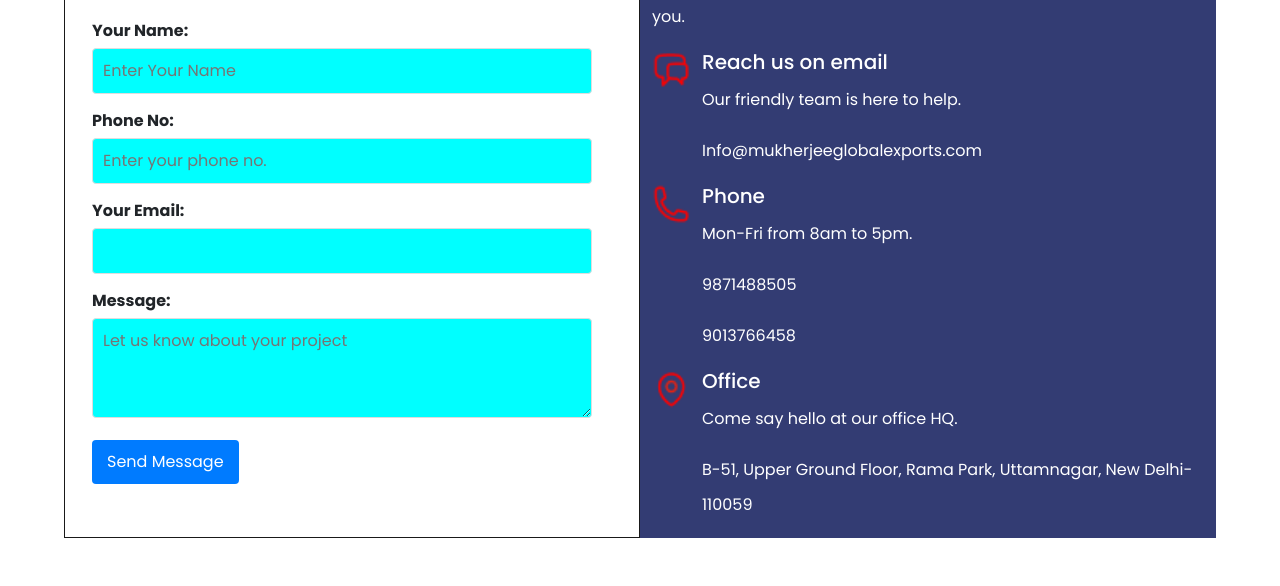
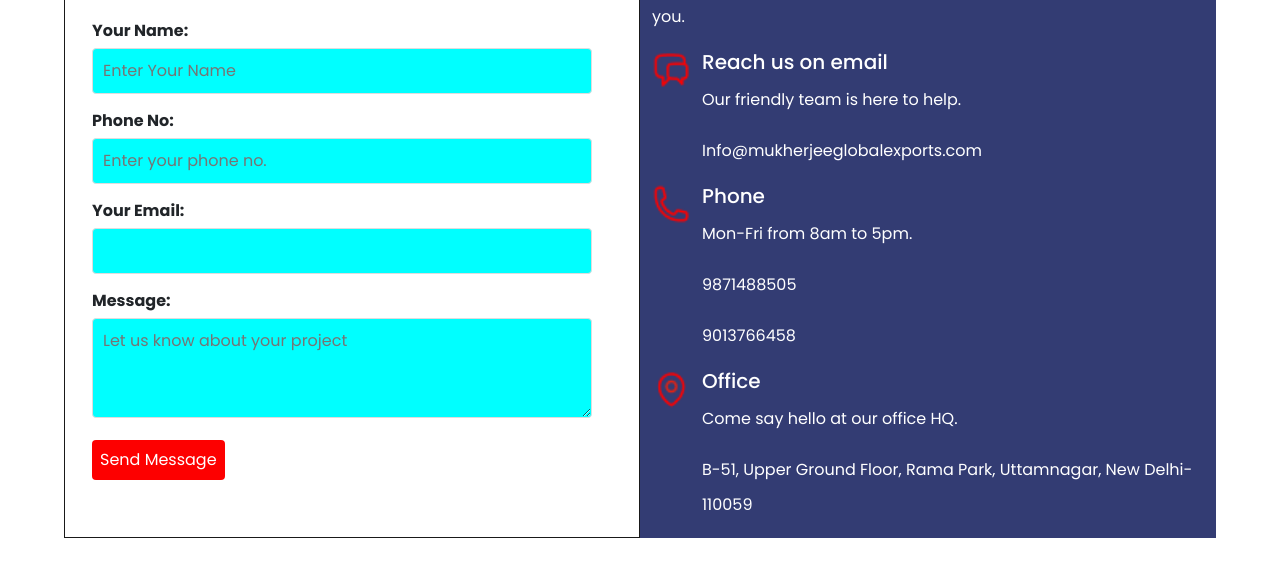
Before and after one commit to chaman16112/mukhrje-exports, a plain HTML site: page contact.html in a window 1280 px wide. Shown: the part 214-800 px from the top of the page. Drawn offline with nearby package versions, Linux system fonts and the light colour scheme.

Commit message:
add changes

```diff
--- a/assets/css/style.css
+++ b/assets/css/style.css
@@ -917,21 +917,13 @@ a {
     resize: vertical;
 }
 
-button[type="submit"] {
-    background-color: #007bff;
+button {
     color: white;
     border: none;
     padding: 10px 15px;
     border-radius: 4px;
     cursor: pointer;
 }
-
-button[type="submit"]:hover {
-    background-color: #0056b3;
-}
-
-
-/* Other styles */
 
 .contact-detail {
     background: rgba(51, 60, 115, 1);
```
